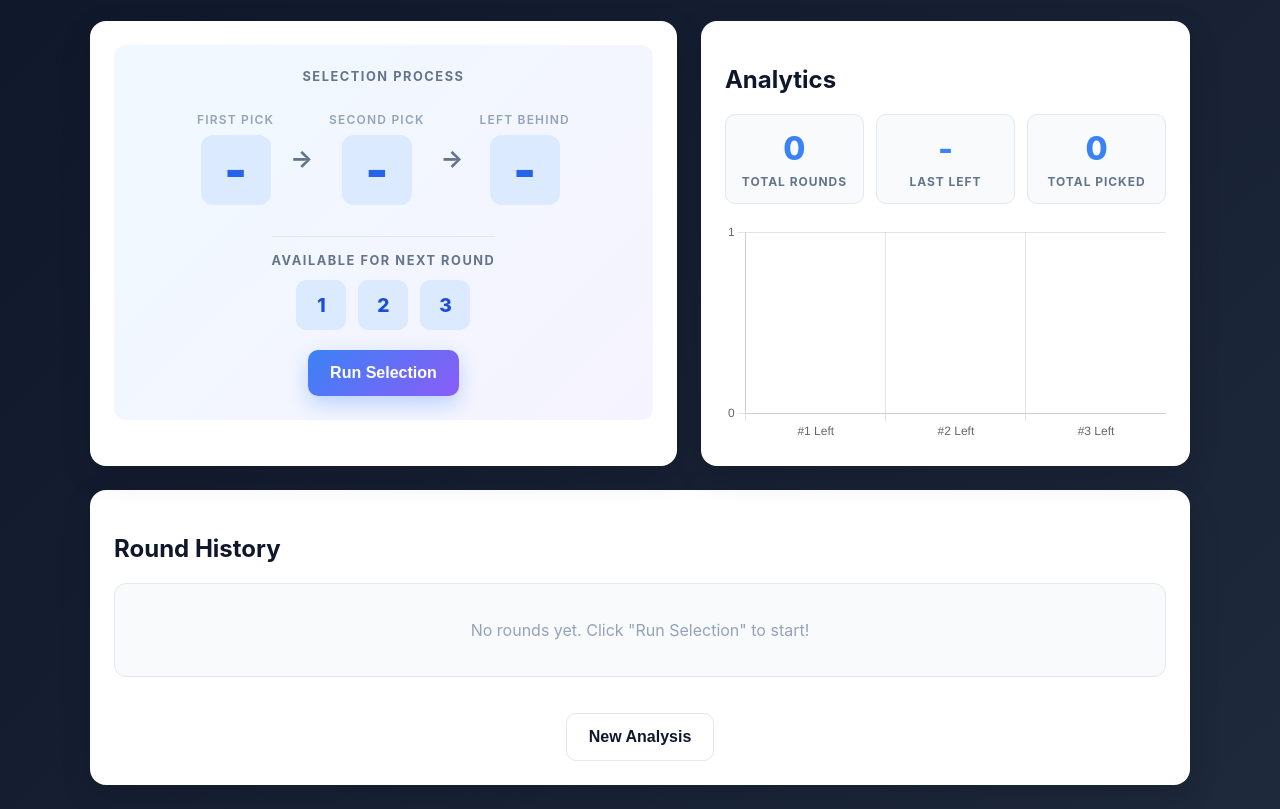
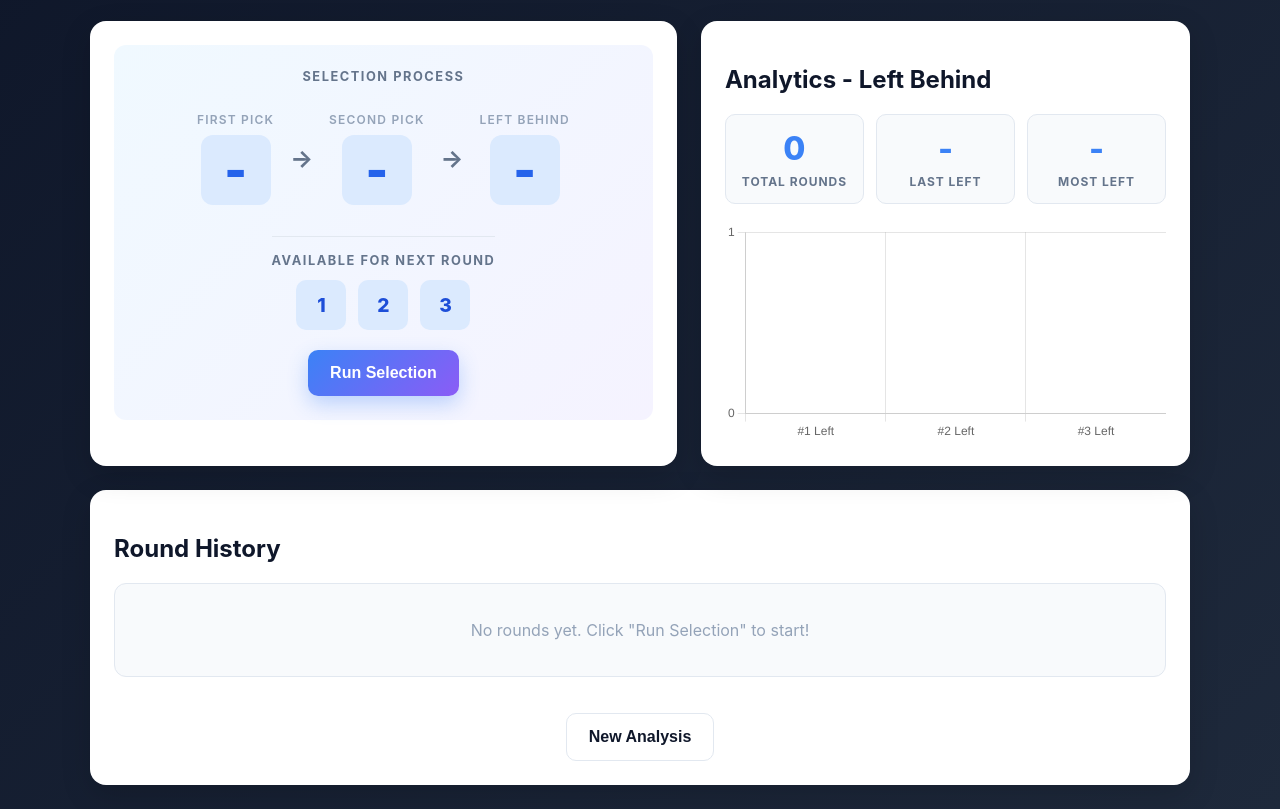
Before and after one commit to Vladlan/random-number-generator, a plain HTML site: page selector.html in a window 1280 px wide. Shown: the part 74-883 px from the top of the page. Drawn offline with nearby package versions, Linux system fonts and the light colour scheme.

Commit message:
Update analytics to show only "Left Behind" statistics

```diff
--- a/selector.html
+++ b/selector.html
@@ -332,7 +332,7 @@
       </div>
 
       <div class="card">
-        <h2>Analytics</h2>
+        <h2>Analytics - Left Behind</h2>
         <div class="stats-grid">
           <div class="stat-card">
             <span class="stat-value" id="totalRounds">0</span>
@@ -343,8 +343,8 @@
             <span class="stat-label">Last Left</span>
           </div>
           <div class="stat-card">
-            <span class="stat-value" id="selectedCount">0</span>
-            <span class="stat-label">Total Picked</span>
+            <span class="stat-value" id="mostLeft">-</span>
+            <span class="stat-label">Most Left</span>
           </div>
         </div>
         <div class="chart-wrap"><canvas id="leftChart"></canvas></div>
@@ -496,13 +496,19 @@
       rounds.forEach(r => leftCounts[r.left]++);
 
       document.getElementById('totalRounds').textContent = rounds.length;
-      document.getElementById('selectedCount').textContent = rounds.length * 2;
 
       if (rounds.length > 0) {
         document.getElementById('currentLeft').textContent = rounds[rounds.length - 1].left;
       } else {
         document.getElementById('currentLeft').textContent = '-';
       }
+
+      // Find most left behind
+      const mostLeftNum = Object.keys(leftCounts).reduce((a, b) =>
+        leftCounts[a] > leftCounts[b] ? a : b
+      );
+      const mostLeftCount = leftCounts[mostLeftNum];
+      document.getElementById('mostLeft').textContent = mostLeftCount > 0 ? mostLeftNum : '-';
 
       const ctx = document.getElementById('leftChart');
       if (!ctx) return;
```
